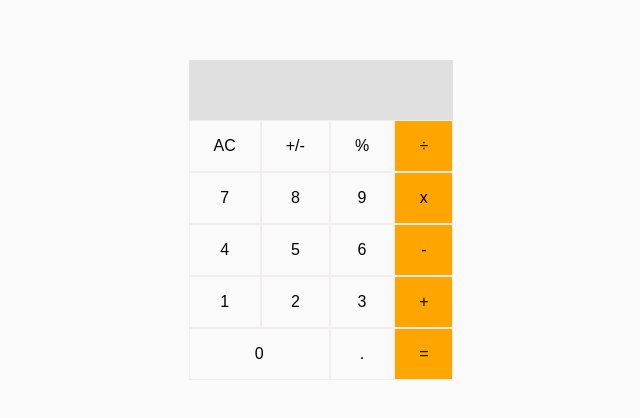
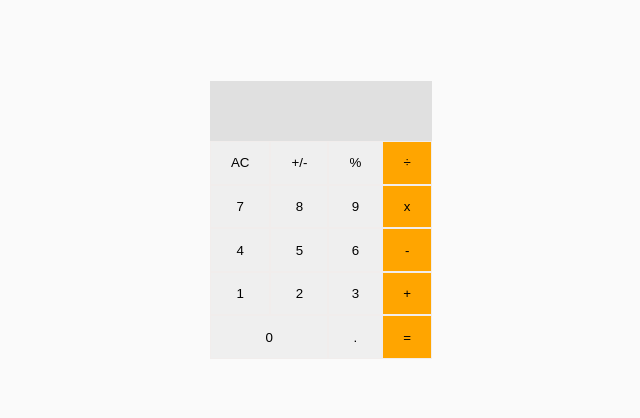
Before and after one commit to DuaneDave/Math-magicians, a React (Create React App) app: page / in a window 1280 px wide. Shown: the part 180-598 px from the top of the page, without its empty margins (319-959 px from the left). Built offline with nearby package versions, Linux system fonts and the light colour scheme.

Commit message:
Clear linter error

```diff
--- a/src/components/Calculator.jsx
+++ b/src/components/Calculator.jsx
@@ -1,5 +1,3 @@
-/* eslint-disable */
-
 import React, { useState } from 'react';
 import './Calculator.css';
 import calculate from '../logic/calculate';
@@ -14,33 +12,74 @@ const Calculator = () => {
     setTotal(result.total);
     setNext(result.next);
     setOperation(result.operation);
-  }
+  };
+
   return (
     <div className="container">
-      <div className="screen" onClick={clickHandler}>
-        {total}{operation}{next}
+      <div className="screen">
+        {total}
+        {operation}
+        {next}
       </div>
-      <div className="btn" onClick={clickHandler}>AC</div>
-      <div className="btn" onClick={clickHandler}>+/-</div>
-      <div className="btn" onClick={clickHandler}>%</div>
-      <div className="btn operator" onClick={clickHandler}>÷</div>
-      <div className="btn" onClick={clickHandler}>7</div>
-      <div className="btn" onClick={clickHandler}>8</div>
-      <div className="btn" onClick={clickHandler}>9</div>
-      <div className="btn operator" onClick={clickHandler}>x</div>
-      <div className="btn" onClick={clickHandler}>4</div>
-      <div className="btn" onClick={clickHandler}>5</div>
-      <div className="btn" onClick={clickHandler}>6</div>
-      <div className="btn operator" onClick={clickHandler}>-</div>
-      <div className="btn" onClick={clickHandler}>1</div>
-      <div className="btn" onClick={clickHandler}>2</div>
-      <div className="btn" onClick={clickHandler}>3</div>
-      <div className="btn operator" onClick={clickHandler}>+</div>
-      <div className="btn span-2" onClick={clickHandler}>0</div>
-      <div className="btn" onClick={clickHandler}>.</div>
-      <div className="btn operator" onClick={clickHandler}>=</div>
+      <button type="button" className="btn" onClick={clickHandler}>
+        AC
+      </button>
+      <button type="button" className="btn" onClick={clickHandler}>
+        +/-
+      </button>
+      <button type="button" className="btn" onClick={clickHandler}>
+        %
+      </button>
+      <button type="button" className="btn operator" onClick={clickHandler}>
+        ÷
+      </button>
+      <button type="button" className="btn" onClick={clickHandler}>
+        7
+      </button>
+      <button type="button" className="btn" onClick={clickHandler}>
+        8
+      </button>
+      <button type="button" className="btn" onClick={clickHandler}>
+        9
+      </button>
+      <button type="button" className="btn operator" onClick={clickHandler}>
+        x
+      </button>
+      <button type="button" className="btn" onClick={clickHandler}>
+        4
+      </button>
+      <button type="button" className="btn" onClick={clickHandler}>
+        5
+      </button>
+      <button type="button" className="btn" onClick={clickHandler}>
+        6
+      </button>
+      <button type="button" className="btn operator" onClick={clickHandler}>
+        -
+      </button>
+      <button type="button" className="btn" onClick={clickHandler}>
+        1
+      </button>
+      <button type="button" className="btn" onClick={clickHandler}>
+        2
+      </button>
+      <button type="button" className="btn" onClick={clickHandler}>
+        3
+      </button>
+      <button type="button" className="btn operator" onClick={clickHandler}>
+        +
+      </button>
+      <button type="button" className="btn span-2" onClick={clickHandler}>
+        0
+      </button>
+      <button type="button" className="btn" onClick={clickHandler}>
+        .
+      </button>
+      <button type="button" className="btn operator" onClick={clickHandler}>
+        =
+      </button>
     </div>
   );
-}
+};
 
 export default Calculator;
```
